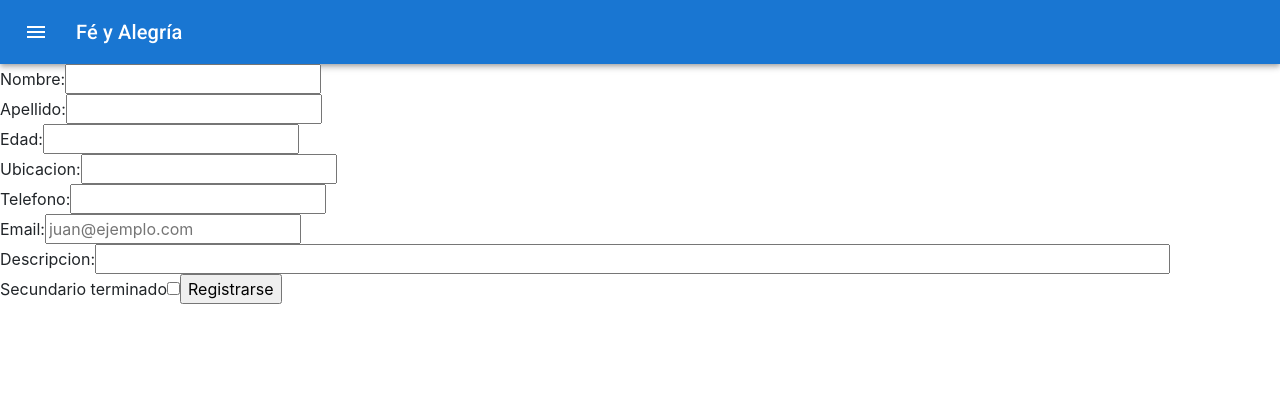
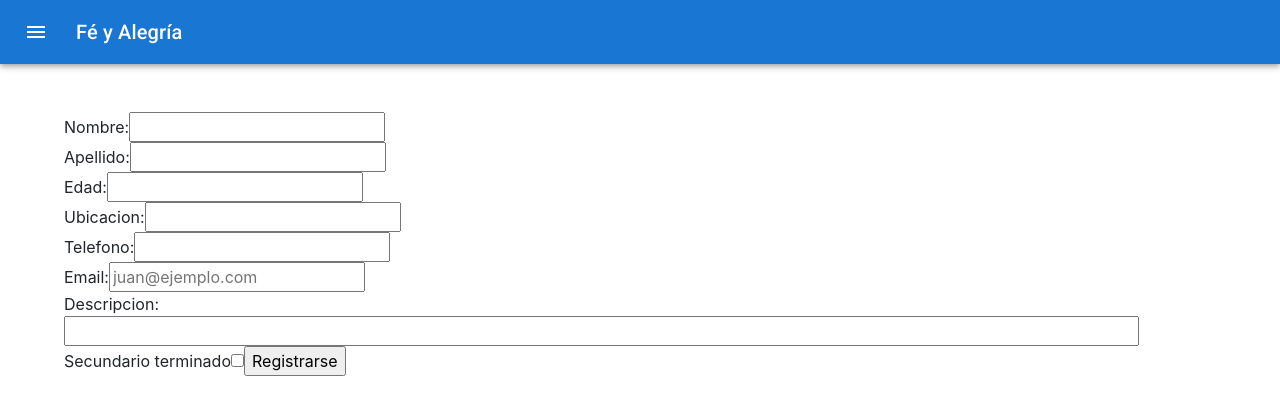
Before and after one commit to rnsavinelli/code-for-good, a React (Create React App) app in the folder client/: page /SignUp in a window 1280 px wide. Shown: the top 414 px of the page. Built offline with nearby package versions, Linux system fonts and the light colour scheme.

Commit message:
fix: using boostrap

```diff
--- a/client/src/pages/SignUp.jsx
+++ b/client/src/pages/SignUp.jsx
@@ -1,11 +1,13 @@
 import React from "react";
+import Container from "@mui/material/Container";
 import { Helmet } from "react-helmet";
 
 function SignUp() {
   return (
     <>
       <Helmet title="Inicio" />
-      <div>
+      <Container>
+        <div className="mx-auto mt-5">
           <form>
             <label>
               Nombre:
@@ -60,6 +62,7 @@ function SignUp() {
           <input type="checkbox" name="secundario" value="1" />
           <input type="submit" value="Registrarse" />
         </div>
+      </Container>
     </>
   );
 }
```
Lines whose indentation alone changed are shown as unchanged.
